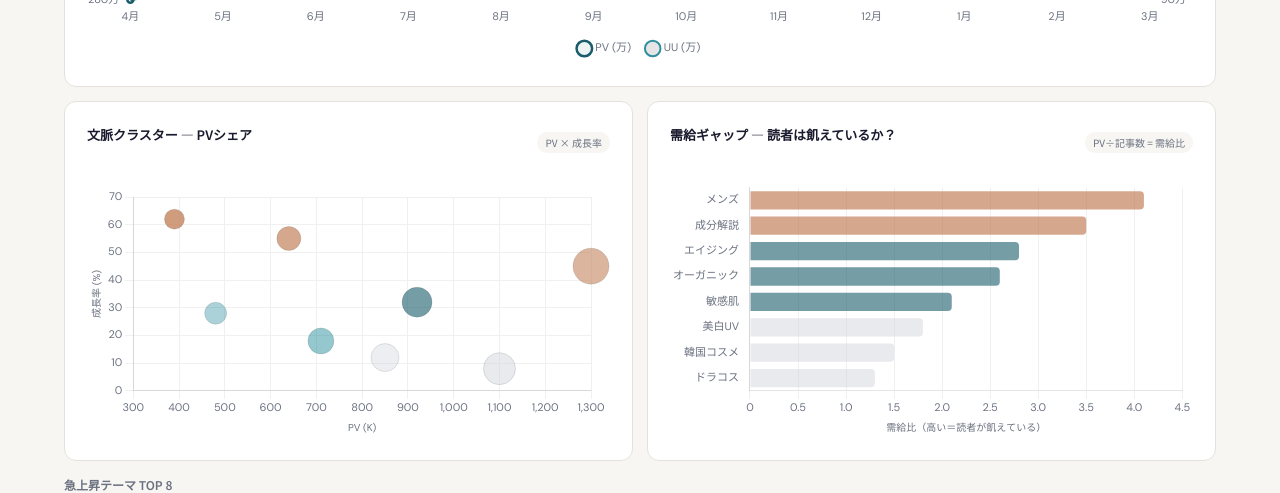
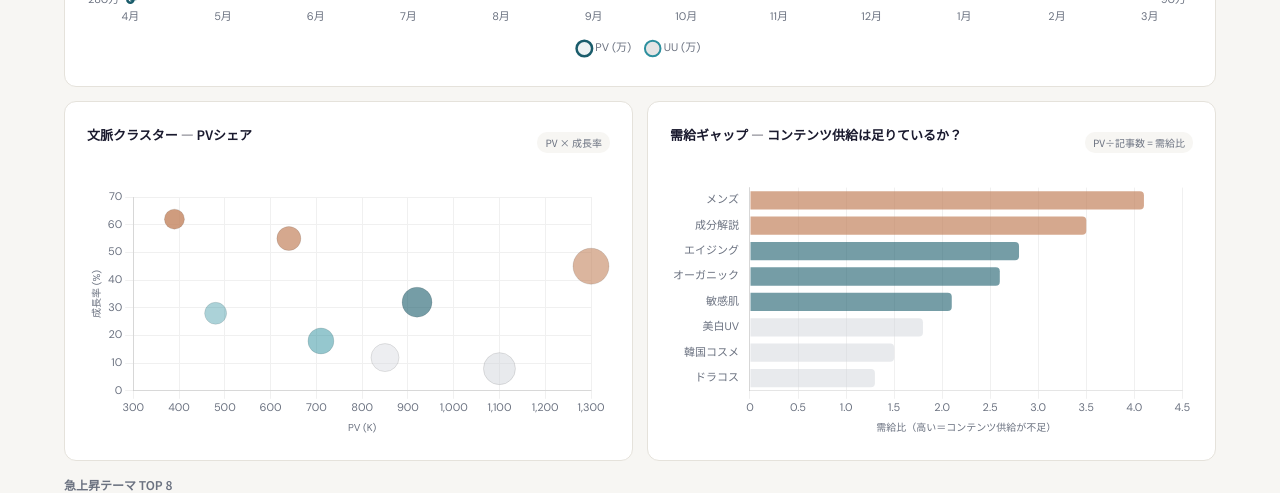
Before and after one commit to dataman-2018/storyhub-note-dashboard-v2, a plain HTML site: page _content/index.html in a window 1280 px wide. Shown: the part 1000-1493 px from the top of the page. Drawn offline with nearby package versions, Linux system fonts and the light colour scheme.

Commit message:
Fix: 読者が飢えている → コンテンツ供給は足りているか

```diff
--- a/_content/index.html
+++ b/_content/index.html
@@ -197,7 +197,7 @@
                 <div class="chart-wrap h260"><canvas id="clusterChart"></canvas></div>
             </div>
             <div class="card">
-                <div class="card-header"><h3 class="card-title">需給ギャップ — 読者は飢えているか？</h3><span class="card-note">PV÷記事数 = 需給比</span></div>
+                <div class="card-header"><h3 class="card-title">需給ギャップ — コンテンツ供給は足りているか？</h3><span class="card-note">PV÷記事数 = 需給比</span></div>
                 <div class="chart-wrap h260"><canvas id="demandSupplyChart"></canvas></div>
             </div>
         </div>
@@ -437,7 +437,7 @@ new Chart(document.getElementById('demandSupplyChart'), {
     },
     options: { responsive: true, maintainAspectRatio: false, indexAxis: 'y',
         plugins: { legend: { display: false } },
-        scales: { x: { grid: { color: '#f0f0f0' }, title: { display: true, text: '需給比（高い＝読者が飢えている）', font: { size: 10 } } }, y: { grid: { display: false } } }
+        scales: { x: { grid: { color: '#f0f0f0' }, title: { display: true, text: '需給比（高い＝コンテンツ供給が不足）', font: { size: 10 } } }, y: { grid: { display: false } } }
     }
 });
 
```
